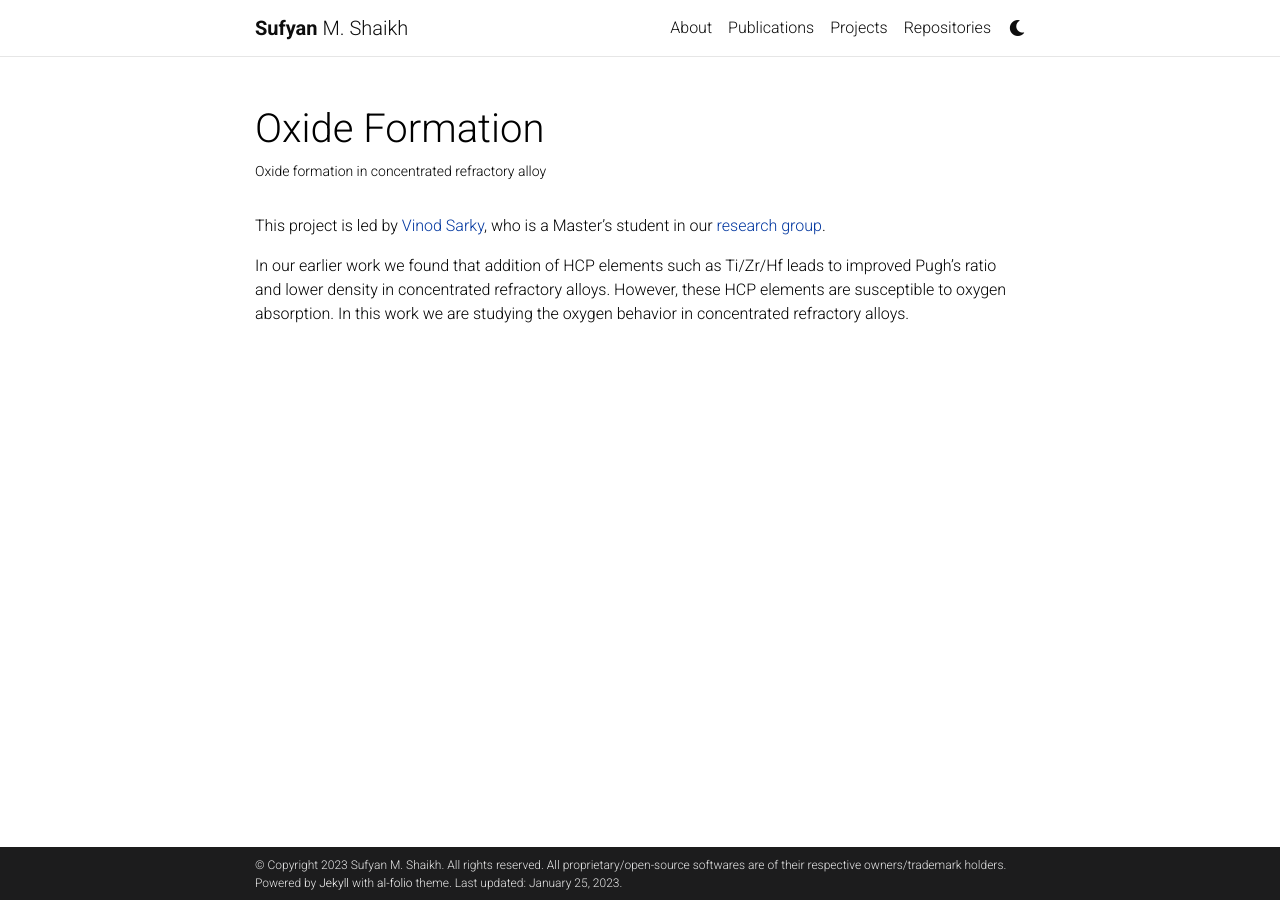
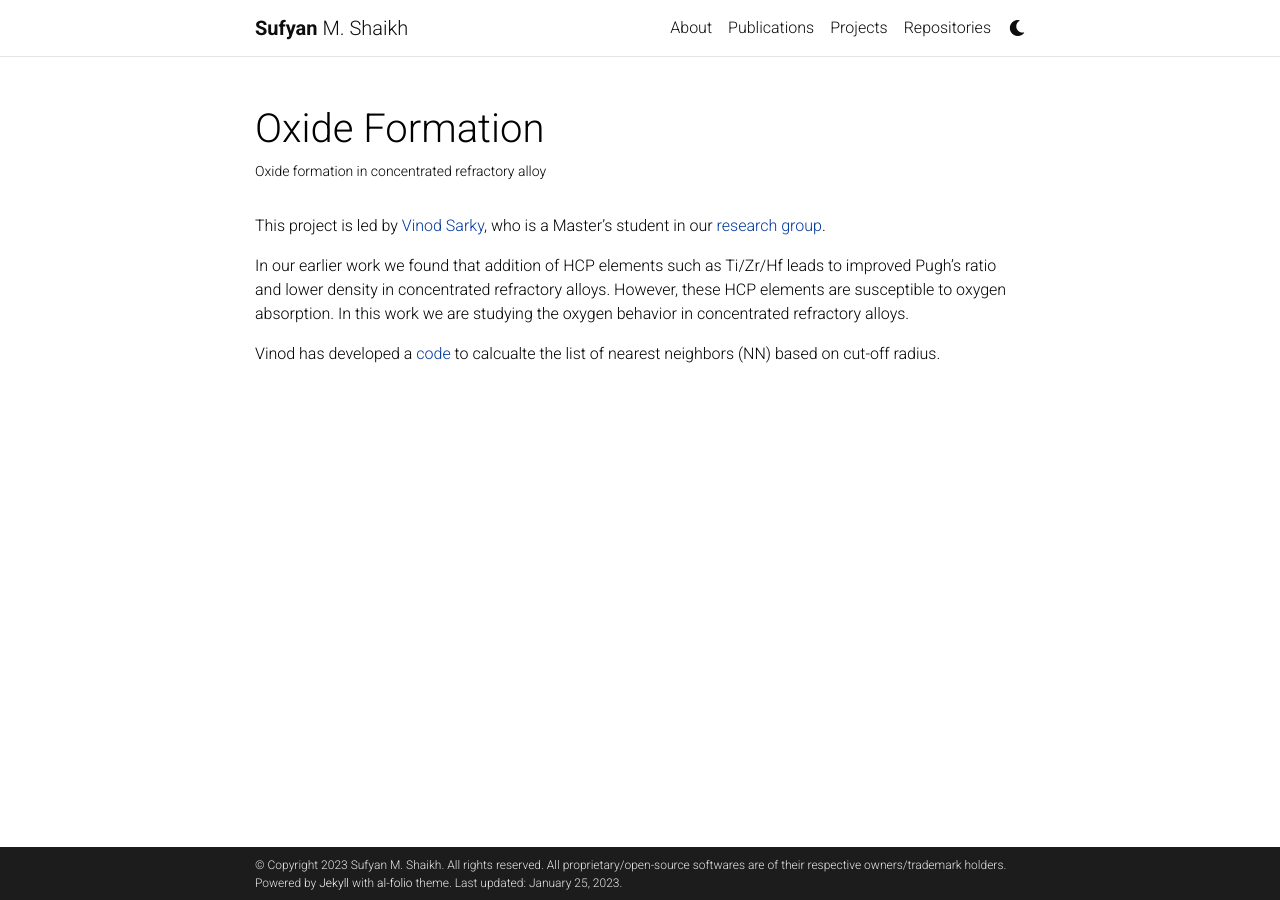
Before and after one commit to sufyanshk/sufyanshk.github.io, a Jekyll site: the page built from _projects/6_project.md, in a window 1280 px wide. Built offline with Jekyll 4.4.1, drawn with Linux system fonts in a browser that asks for light colours; comment, search, counter and statistics services are not loaded; a style sheet for code colours, icons or effects is not loaded.

Commit message:
modified:   _data/repositories.yml 	modified:   _projects/6_project.md

```diff
--- a/_data/repositories.yml
+++ b/_data/repositories.yml
@@ -12,3 +12,4 @@ github_repos:
   - sufyanshk/rdfpy
   - sufyanshk/WebPlotDigitizer
   - sufyanshk/scripts
+  - VinodSarky/NEIGHBOR
--- a/_projects/6_project.md
+++ b/_projects/6_project.md
@@ -11,6 +11,8 @@ This project is led by <a href="https://www.linkedin.com/in/vinod-sarky">Vinod S
 
 In our earlier work<d-cite key="Shaikh2022m"></d-cite> we found that addition of HCP elements such as Ti/Zr/Hf leads to improved Pugh's ratio and lower density in concentrated refractory alloys. However, these HCP elements are susceptible to oxygen absorption. In this work we are studying the oxygen behavior in concentrated refractory alloys.
 
+Vinod has developed a <a href="https://github.com/VinoSarky/NEIGHBOR">code</a> to calcualte the list of nearest neighbors (NN) based on cut-off radius.
+
 <script src="/al-folio/assets/js/distillpub/template.v2.js"></script>
 <script src="/al-folio/assets/js/distillpub/transforms.v2.js"></script>
 <script src="/al-folio/assets/js/distillpub/overrides.js"></script>
```
